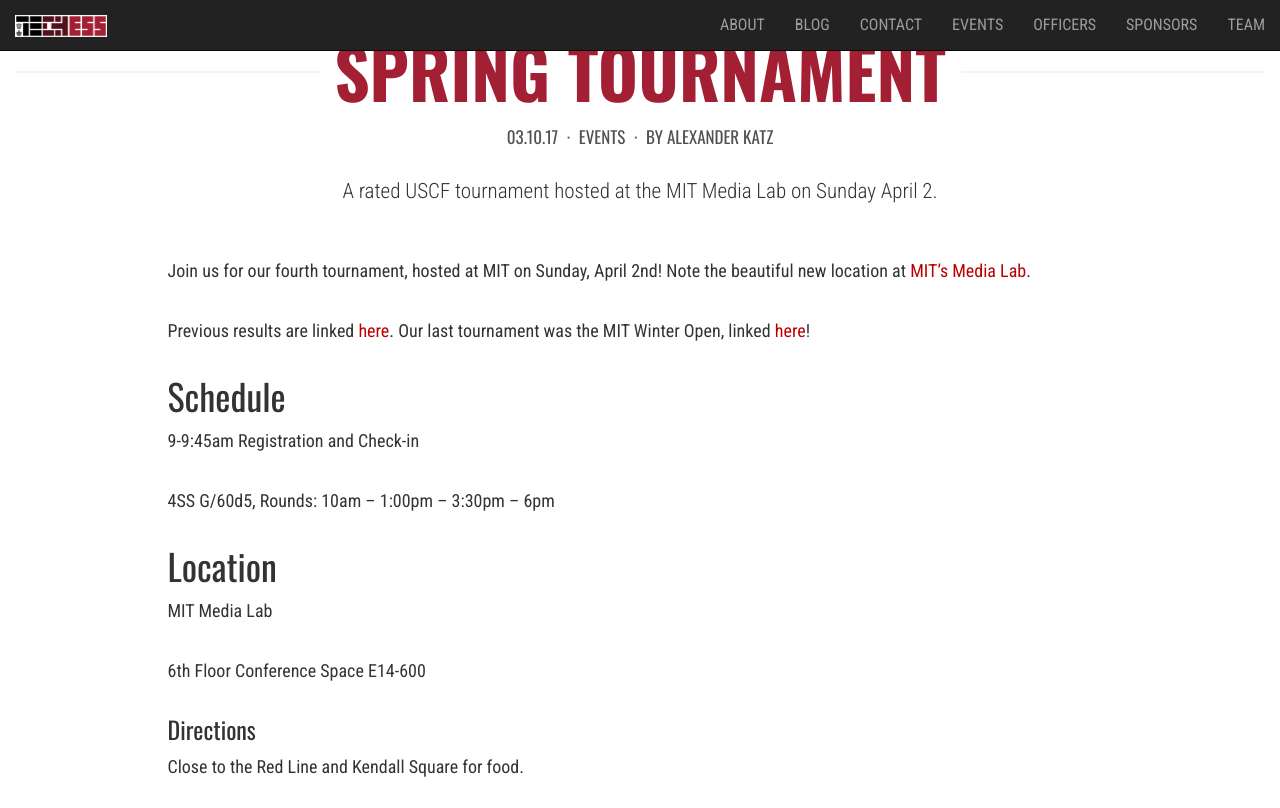
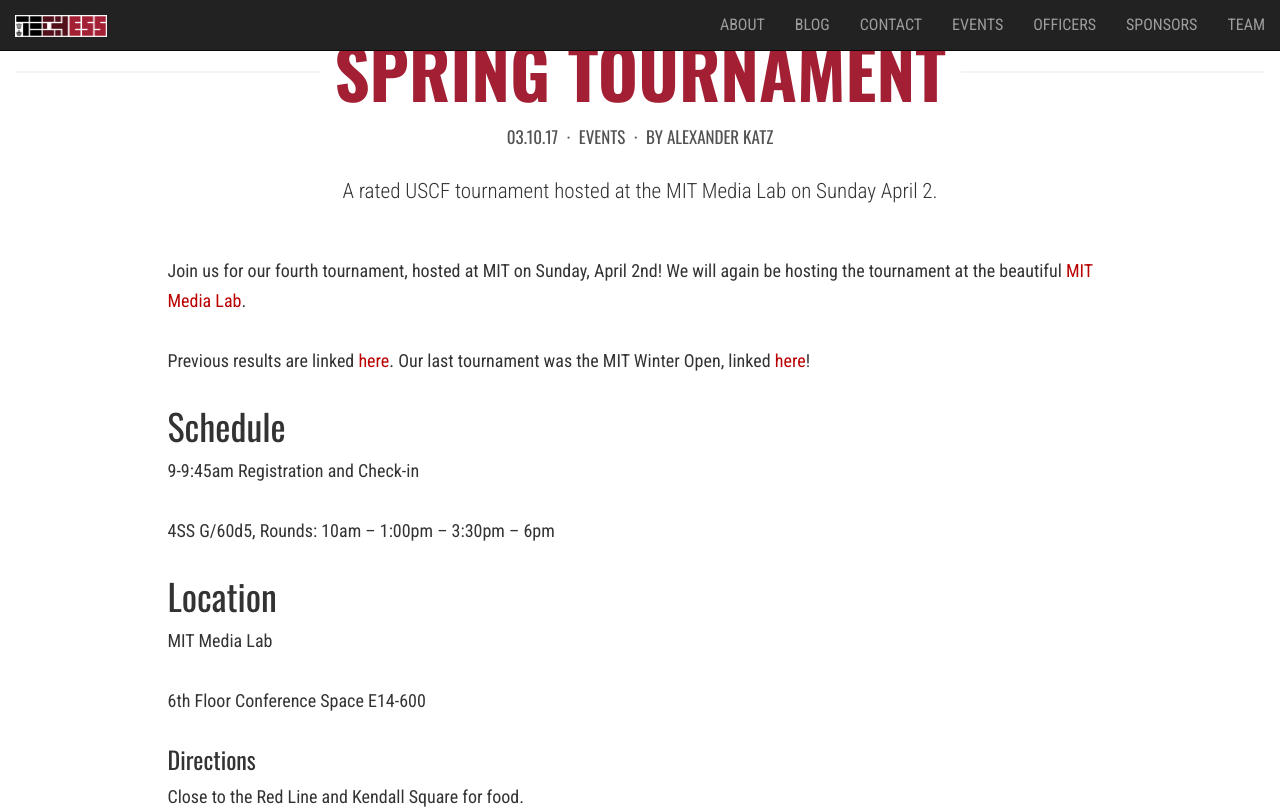
Before and after one commit to Tech-Chess/tech-chess.github.io, a Jekyll site: the page built from _posts/2017-4-2-SpringTournament.md, in a window 1280 px wide and 900 px high, scrolled down 564 px, cut to the strip 0-808 px from the top of the window. Built offline with Jekyll 4.4.1, drawn with Linux system fonts in a browser that asks for light colours; nearby versions of some CDN libraries.

Commit message:
Update 2017-4-2-SpringTournament.md

```diff
--- a/_posts/2017-4-2-SpringTournament.md
+++ b/_posts/2017-4-2-SpringTournament.md
@@ -9,7 +9,7 @@
 lead_text: 'A rated USCF tournament hosted at the MIT Media Lab on Sunday April 2.'
 ---
 
-Join us for our fourth tournament, hosted at MIT on Sunday, April 2nd! Note the beautiful new location at [MIT's Media Lab](https://www.media.mit.edu/about/building).
+Join us for our fourth tournament, hosted at MIT on Sunday, April 2nd! We will again be hosting the tournament at the beautiful [MIT Media Lab](https://www.media.mit.edu/about/building).
 
 Previous results are linked [here](http://www.uschess.org/datapage/event-search.php?name=&state=ANY&city=&date_from=&date_to=&order=D&minsize=&affil=G6046684&timectl=&mode=Find). Our last tournament was the MIT Winter Open, linked [here](http://www.uschess.org/msa/XtblMain.php?201612110462)!
 
```
